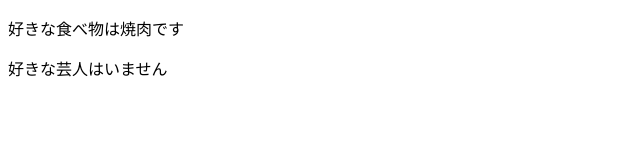
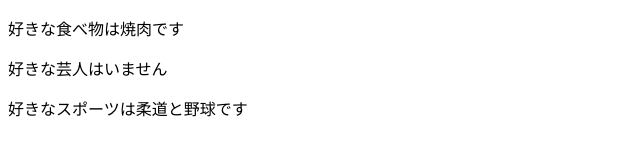
Before and after one commit to Yamamoto0818/command-practice, a plain HTML site: page index.html in a window 1280 px wide. Shown: the whole page, without its empty margins (0-640 px from the left). Drawn offline with Linux system fonts and the light colour scheme.

Commit message:
好きなスポーツを追記＆修正

```diff
--- a/index.html
+++ b/index.html
@@ -5,5 +5,6 @@
 <body>
 	<p>好きな食べ物は焼肉です</p>
 	<p>好きな芸人はいません</p>
+	<p>好きなスポーツは柔道と野球です</p>
 </body>
 </html>
```
